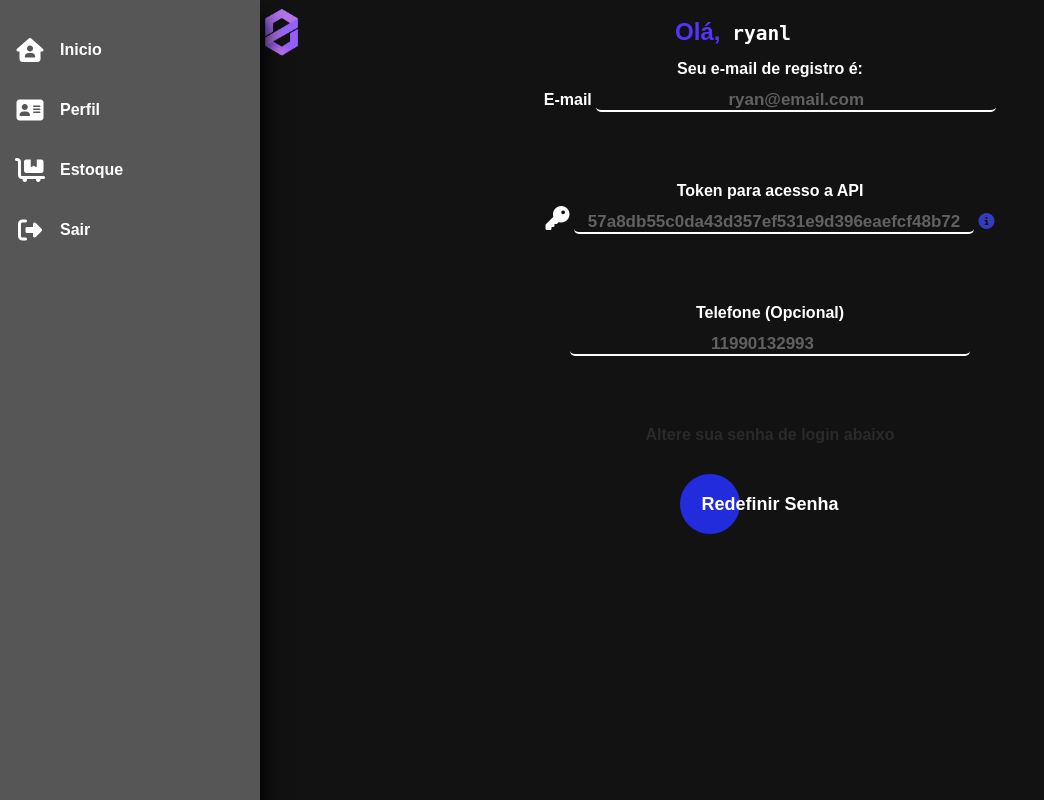
After one commit to ryanbsdeveloper/web-stock, a Django app: page /welcome/user/perfil in a window 1280 px wide. The commit adds this page. Shown: the whole page, without its empty margins (0-1044 px from the left). Run offline with Django 4.2, Linux system fonts and the light colour scheme; a user stored in the database is signed in; data comes from the database, SQL or seed files in the repository; both versions use the stored data as it was after the commit; some libraries are stand-ins or nearby versions.

Commit message:
#1 12/04/2022 aba perfil feita

```diff
--- a/Estoque/settings.py
+++ b/Estoque/settings.py
@@ -42,6 +42,7 @@ INSTALLED_APPS = [
     'django_filters',
     'rest_framework',
     'rest_framework.authtoken',
+    'phonenumber_field',
 
     'inicio',
     'produtos',
--- a/inicio/forms.py
+++ b/inicio/forms.py
@@ -23,7 +23,7 @@ class UserForm(forms.ModelForm):
 
     class Meta:
         model = UserModel
-        fields = ('usuario', 'email', 'senha')
+        fields = ('usuario', 'email', 'senha', 'telefone')
         widgets = {
                 'senha': forms.PasswordInput(),
             }
--- a/inicio/models.py
+++ b/inicio/models.py
@@ -1,13 +1,12 @@
 from django.db import models
+from phonenumber_field.modelfields import PhoneNumberField
 
 class UserModel(models.Model):
     usuario = models.CharField(max_length=50, verbose_name='Usuário')
     email = models.EmailField(unique=True, verbose_name='E-mail')
     senha = models.CharField(max_length=50, verbose_name='Senha')
+    telefone = PhoneNumberField(blank=True, null=True)
     token = models.BooleanField(verbose_name='Verificação do token', default=False)
-
-    def __str__(self) -> str:
-        return self.usuario
 
     class Meta:
         verbose_name = "Usuário"
--- a/produtos/forms.py
+++ b/produtos/forms.py
@@ -5,6 +5,11 @@ from .models import EstoqueModel
 class EstoqueForm(forms.ModelForm):
     def clean(self):
         quantidade = self.cleaned_data['quantidade']
+        telefone = self.cleaned_data['telefone']
+
+        if telefone:
+            if telefone < 11 or not telefone.isnumeric():
+                self.add_error('telefone', 'Esse número de telefone não é válido.')
 
         if quantidade < 0:
             self.add_error('quantidade', 'Quantidade de produtos não pode ser menor que 0.')
--- /dev/null
+++ b/produtos/templates/perfil.html
@@ -0,0 +1,43 @@
+{% extends 'base_produtos.html' %}
+{% load static %}
+
+{% block usuario %}<strong style='color: #5335f9;'> Olá,</strong> {{request.user}}{% endblock usuario %}
+{% block conteudo %}
+    <div class='dados-pessoais'>
+        <label>Seu e-mail de registro é: </label>
+        <div class="campo-input">
+            <label>E-mail</label>
+            <input type="text" id='email' value={{request.user.email}} class='leitura'>
+        </div>
+        <label>Token para acesso a API</label>
+        <div class="campo-input">
+            <i class="fa-solid fa-key"></i>
+            <input type="text" id='token' value={{token}} class='leitura'>
+            <i class="fa-solid fa-circle-info"></i>
+        </div>
+        <label>Telefone (Opcional)</label>
+        {% if telefone %}
+            <div class='campo-input'>
+                <input type="number" name="telefone" id="telefone" value={{telefone}} class='leitura'>
+            </div>
+        {% else %}
+        <form method="post">{% csrf_token %}
+            <div class="campo-telefone">
+                <input type="tel" name="telefone" id="telefone" placeholder='11 911112222'>
+                <div class='verifica'>
+                    <button type="submit" class='botao-verificar' id='verificar'>Verificar</button>
+                    {% include 'parciais/_messages.html' %}
+                </div>
+            </div>
+        </form>
+        {% endif %}
+
+        <div class="campo-input">
+            <label style='color:#2a2a2a'>Altere sua senha de login abaixo</label>
+            <div class='btn-iterativo'>
+                <button class='btn'>Redefinir Senha</button>
+            </div>
+        </div>
+    </div>
+
+{% endblock conteudo %}
--- a/produtos/urls.py
+++ b/produtos/urls.py
@@ -4,6 +4,7 @@ from . import views
 
 urlpatterns = [
     path('user/dashboard', views.DashBoardView.as_view(), name='dashboard'),
+    path('user/perfil', views.PerfilView.as_view(), name='perfil'),
     path('user/seu-estoque', views.ProdutosView.as_view(), name='produtos'),
     path('user/seu-estoque/del/<int:id>', views.DelProduto, name='deletar'),
     path('user/seu-estoque/edit/<int:id>', views.EditarView.as_view(), name='editar'),
--- a/produtos/views.py
+++ b/produtos/views.py
@@ -1,8 +1,10 @@
 from django.shortcuts import render, redirect
 from django.views.generic.base import View
 from django.db.models import Sum
+from requests import request
 from produtos.models import EstoqueModel
 from .forms import EstoqueForm
+from inicio.forms import UserForm
 from inicio.models import UserModel
 from django.shortcuts import get_object_or_404
 from rest_framework.authtoken.models import Token
@@ -41,11 +43,10 @@ class EditarView(LoginRequiredMixin, View):
         if form.is_valid():
             form.save()
             return redirect('produtos')
-        print(form.errors)
         return render(request, self.template_name, self.contexto)
 
 
-# DASHBOARD E PRODUTO
+# DASHBOARD, PRODUTO E PERFIL
 
 class DashBoardView(LoginRequiredMixin, View):
     template_name = 'dash.html'
@@ -117,3 +118,36 @@ class ProdutosView(LoginRequiredMixin, View):
             messages.error(
                 request, 'Preencha o formulário, e tente novamente!')
             return redirect('produtos')
+
+
+class PerfilView(LoginRequiredMixin, View):
+    template_name = 'perfil.html'
+    def setup(self, request, *args, **kwargs):
+        user = UserModel.objects.all().filter(usuario=request.user).values()
+        token = Token.objects.get_or_create(user=request.user)[0]
+        senha = user[0]['senha']
+        telefone = user[0]['telefone']
+
+        self.contexto = {
+            'token': token,
+            'senha': senha,
+            'telefone': telefone,
+        }
+        super().setup(request, *args, **kwargs)
+
+    def get(self, request, *args, **kwargs):
+        return render(request, self.template_name, self.contexto)
+
+    def post(self, request, *args, **kwargs):
+        user = get_object_or_404(UserModel, pk=request.user.id)
+        telefone = request.POST.get('telefone')
+        if len(telefone) < 11 or not telefone.isnumeric():
+            if len(telefone) == 0:
+                messages.error(request, 'Sem número para verificar')
+                return render(request, self.template_name, self.contexto)
+
+            messages.error(request, 'Número de telefone não está válido.')
+            return render(request, self.template_name, self.contexto)
+        user.telefone = telefone
+        user.save()
+        return redirect('perfil')
--- a/templates/base_produtos.html
+++ b/templates/base_produtos.html
@@ -34,7 +34,7 @@
                     </a>
                 </li>
                 <li>
-                    <a href="#">
+                    <a href="{% url 'perfil' %}">
                         <i class="fa-solid fa-address-card"></i>
                         <div>Perfil</div>
                     </a>
@@ -59,6 +59,7 @@
     <!--grafico js-->
     <script src="https://cdn.jsdelivr.net/npm/chart.js@3.5.1/dist/chart.min.js"></script>
     <script src="{% static 'js/chart2.js' %}"></script>
+    <script type="text/javascript" src="{% static 'js/js.js' %}" defer></script>
 </body>
 
 </html>
--- a/templates/parciais/_messages.html
+++ b/templates/parciais/_messages.html
@@ -2,8 +2,7 @@
 {% if messages %}
     <br>
     {% for message in messages %}
-        <div style='  color: rgb(226, 20, 20);
-        font-weight:600;'>
+        <div class={{message.tags}}>
             {{ message }}
         </div>
     {% endfor %}
--- a/templates/static/css/style-produtos.css
+++ b/templates/static/css/style-produtos.css
@@ -752,3 +752,94 @@ i.fa-solid.fa-cart-plus {
 .btn-iterativo button:hover:before {
     width: 100%;
 }
+
+.dados-pessoais{
+    display: flex;
+    align-items: center;
+    flex-direction: column;
+}
+
+.dados-pessoais input{
+    border: 0;
+    width: 300px;
+    text-align: center;
+    border-bottom: 2px solid #152deb;
+    background-color: #2a2a2a;
+    margin-bottom: 5px;
+    border-radius: 5px;
+    padding: 12px 5px 0px 5px;
+    color: whitesmoke;
+    font-size: 17px;
+    font-weight: bold;
+}
+
+.dados-pessoais .leitura{
+    border: 0;
+    border-bottom: 2px solid #ffffff;
+    background-color: #2a2a2a00;
+    margin-bottom: 5px;
+    border-radius: 5px;
+    padding: 12px 5px 0px 5px;
+    color: rgb(97, 97, 97);
+    font-size: 17px;
+    font-weight: bold;
+    width: 400px;
+    text-align: center;
+}
+
+
+.dados-pessoais label{
+    color: #ffffff;
+    float: left;
+    font-weight: bold;
+    display: contents;
+
+}
+
+.campo-input{
+    float: left;
+    margin-bottom: 65px;
+}
+
+i.fa-solid.fa-key {
+    color: white;
+    font-size: x-large;
+}
+
+i.fa-solid.fa-circle-info {
+    color: #313cbf;
+}
+
+.botao-verificar{
+    border: 0;
+    display: flex;
+    height: 30px;
+    width: 80px;
+    margin-right: 10px;
+    align-content: center;
+    justify-content: center;
+    align-items: center;
+    border-radius: 5px;
+    background: #098f00;
+    font-size: inherit;
+    font-weight: 700;
+    color: white;
+}
+
+.verifica input{
+    font-size: 17px;
+    border-bottom: 2px solid #098f00;
+    height: 30px;
+    width: 100px;
+    margin-left: 10px;
+}
+
+.verifica{
+    display: flex;
+    margin-bottom: 35px;
+}
+
+.alert-danger{
+    color: rgb(238, 38, 38);
+    font-weight: 600;
+}
--- /dev/null
+++ b/templates/static/js/js.js
@@ -0,0 +1,2 @@
+document.getElementById('email').disabled = true;
+document.getElementById('token').disabled = true;
```
Also changed, not shown: produtos/templates/delete.html (deleted, +0 -60 lines), db.sqlite3, inicio/migrations/0002_usermodel_telefone.py (added).
